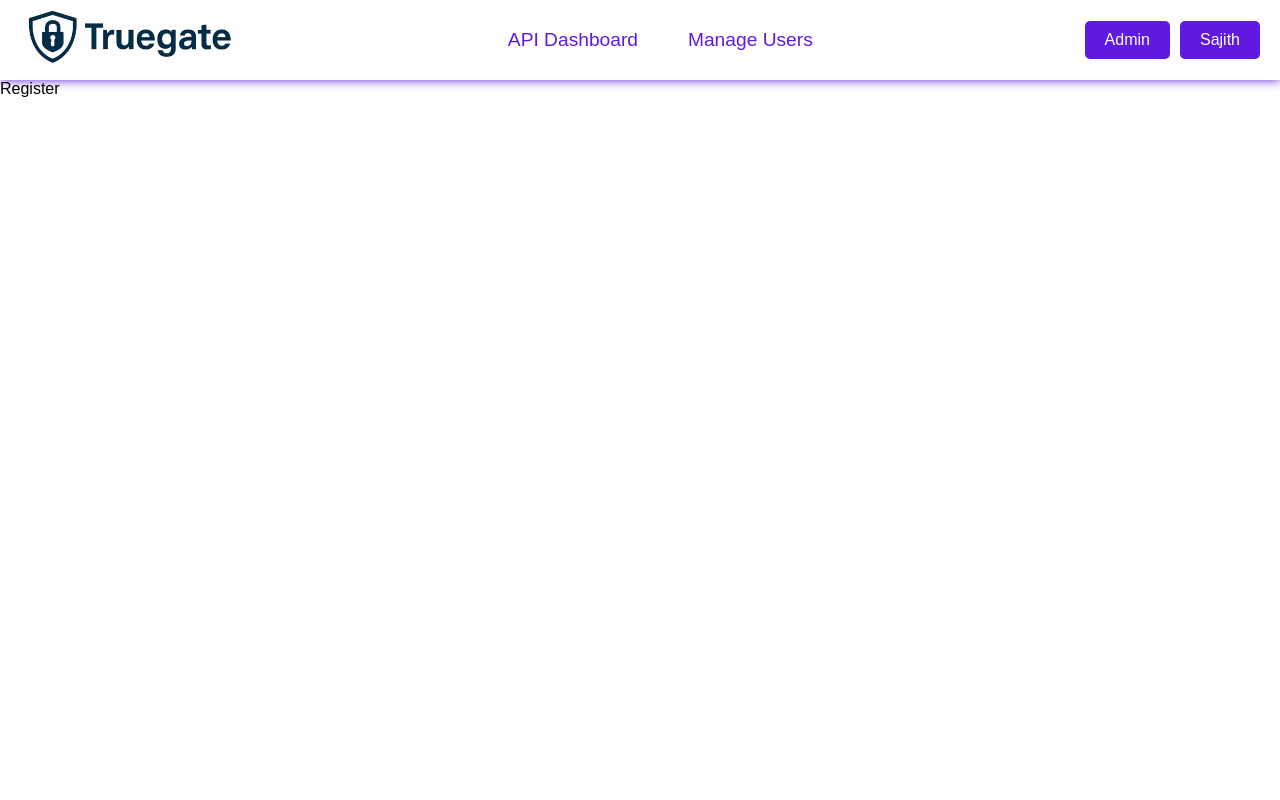
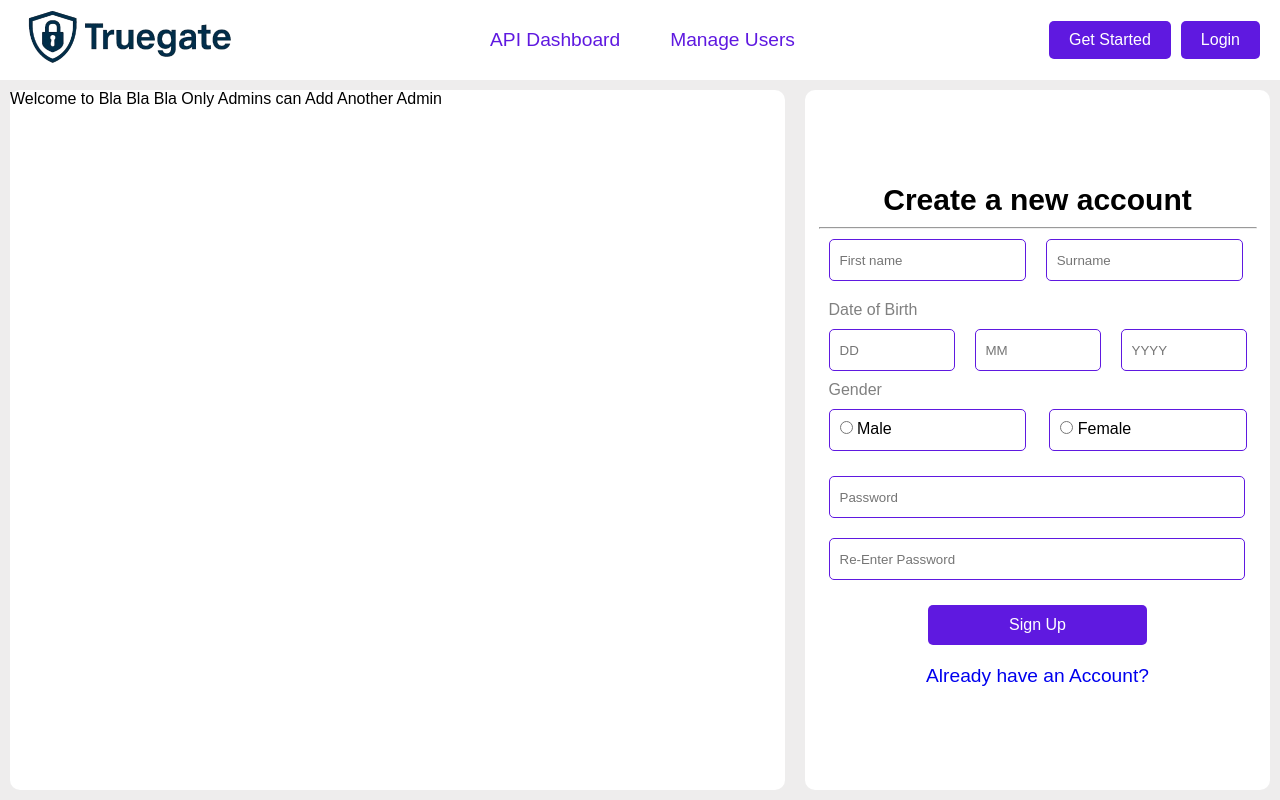
Before and after one commit to akilapilapitiya/TrueGate, a React (Vite) app in the folder frontend/: page /register in a window 1280 px wide. Built offline with nearby package versions, Linux system fonts and the light colour scheme.

Commit message:
feat: Register Users form Added

```diff
--- a/frontend/src/components/Navbar.jsx
+++ b/frontend/src/components/Navbar.jsx
@@ -5,7 +5,7 @@ import namedLogo from "../assets/logo-name.png";
 const Navbar = () => {
   const navigate = useNavigate();
 
-  const isLoggedIn = true; // Replace with actual auth logic
+  const isLoggedIn = false; // Replace with actual auth logic
   const userName = "Sajith"; // Replace with actual user name logic
   const userMode = "Admin"; // Replace with actual user mode logic
 
--- a/frontend/src/pages/Register.jsx
+++ b/frontend/src/pages/Register.jsx
@@ -1,8 +1,56 @@
-import React from 'react'
+import { NavLink, useNavigate } from 'react-router-dom';
+import '../styles/pages/Register.css';
 
 const Register = () => {
+
+  const navigate = useNavigate();
   return (
-    <div>Register</div>
+    <div className='register-container'>
+      <div className="register-info">Welcome to Bla Bla Bla Only Admins can Add Another Admin</div>
+      <div className="register-form">
+        <form action="#" className=''>
+          <div className="header-box">
+            <h1 className='header'>Create a new account</h1>
+          </div>
+          <hr />
+          <div className="username-input">
+            <input type="text" placeholder='First name'/>
+            <input type="text" placeholder='Surname' />
+          </div>
+          <div className="dob-input">
+            <label htmlFor="dob">Date of Birth</label>
+            <div className="date-fields">
+            <input type="number" name="date" placeholder="DD" maxlength="2" size="2" min="1" max="31"/>
+            <input type="number" name="month" placeholder="MM" maxlength="2" size="2" min="1" max="12" />
+            <input type="number" name="year" placeholder="YYYY" maxlength="4" size="4" min="1900" max="2025"/>
+            </div>
+          </div>
+          <div className="gender-input">
+            <label htmlFor="gender">Gender</label>
+            <div className="gender-instances">
+              <div className="gender-button">
+              <input type="radio" name='gender' value='male'/>  Male
+            </div>
+            <div className="gender-button">
+              <input type="radio" name='gender' value='female'/>  Female
+            </div>
+          </div>
+
+          </div>
+            <div className="password-input">
+              <input type="password" placeholder='Password'/>
+              <input type="password" placeholder='Re-Enter Password'/>
+            </div>
+            <div className="process-options-container">
+              <button className='sign-up-button' onClick={() => navigate("/profile")}>Sign Up</button>
+              <NavLink to="/login" >Already have an Account?</NavLink>
+            </div>
+
+
+
+        </form>
+      </div>
+    </div>
   )
 }
 
--- a/frontend/src/styles/global.css
+++ b/frontend/src/styles/global.css
@@ -5,4 +5,6 @@
   --navbar-link-hover-color:#e01923;
   --navbar-button-color: #5f19e0;
   --navbar-button-font-color: #ffff;
+  --primary-panel-color: #ffff;
+  --input-box-border-color: #5f19e0;
 }
--- /dev/null
+++ b/frontend/src/styles/pages/Register.css
@@ -0,0 +1,128 @@
+.register-container{
+    margin: 0;
+    padding: 0;
+    width: 100%;
+    min-height: 90vh;
+    background-color: var(--background-color);
+    display: flex;
+    flex-direction:  row;
+
+}
+
+.register-info{
+    margin: 10px 10px;
+    flex: 5;
+    background-color: var(--primary-panel-color);
+    border-radius: 10px;
+
+
+}
+
+
+.register-form{
+    margin: 10px 10px;
+    flex: 3;
+    background-color: var(--primary-panel-color);
+    display: flex;
+    flex-direction: column;
+    align-items: center;
+    justify-content: center;
+    border-radius: 10px;
+}
+.header-box{
+    display: flex;
+    flex-direction: column;
+    align-items: center;
+    justify-content: center;
+}
+
+.header{
+    font-size: 30px;
+    margin: 10px 20px;
+}
+
+input{
+    padding: 10;
+    outline: none;
+}
+
+label{
+    margin: 0 10px;
+    color: grey;
+}
+.username-input{
+    display: flex;
+    flex-direction: row;
+    background-color: var(--primary-panel-color);
+}
+.username-input input, .gender-button{
+    width: 40%;
+    height: 20px;
+    margin: 10px;
+    padding: 10px;
+    border: 1px solid var(--input-box-border-color);
+    border-radius: 5px;
+    margin-bottom: 20px;
+}
+
+.dob-input, .gender-input{
+    display: flex;
+    flex-direction: column;
+}
+
+.date-fields, .gender-instances{
+    display: flex;
+    flex-direction: row;
+    justify-content: space-between;
+    width: 100%;
+}
+
+.date-fields input{
+    width: 25%;
+    margin: 10px;
+    padding: 10px;
+    height: 20px;
+    border: 1px solid var(--input-box-border-color);
+    border-radius: 5px;
+}
+
+.password-input{
+    display: flex;
+    flex-direction: column;
+    gap: 10px;
+
+}
+.password-input input{
+    width: 90%;
+    height: 20px;
+    padding: 10px;
+    margin: 5px 10px ;
+    border: 1px solid var(--input-box-border-color);
+    border-radius: 5px;
+}
+
+.sign-up-button{
+    background-color: var(--navbar-button-color);
+    color: var(--navbar-button-font-color);
+    padding: 10px 20px;
+    border-radius: 5px;
+    border: none;
+    cursor: pointer;
+    font-size: 1rem;
+    width: 50%;
+    height: 40px;
+}
+
+.process-options-container{
+    display: flex;
+    gap: 20px;
+    flex-direction: column;
+    align-items: center;
+    justify-content: center;
+    font-size: 1.2rem;
+    padding: 20px 0;
+    }
+
+a{
+    text-decoration: none;
+}
```
